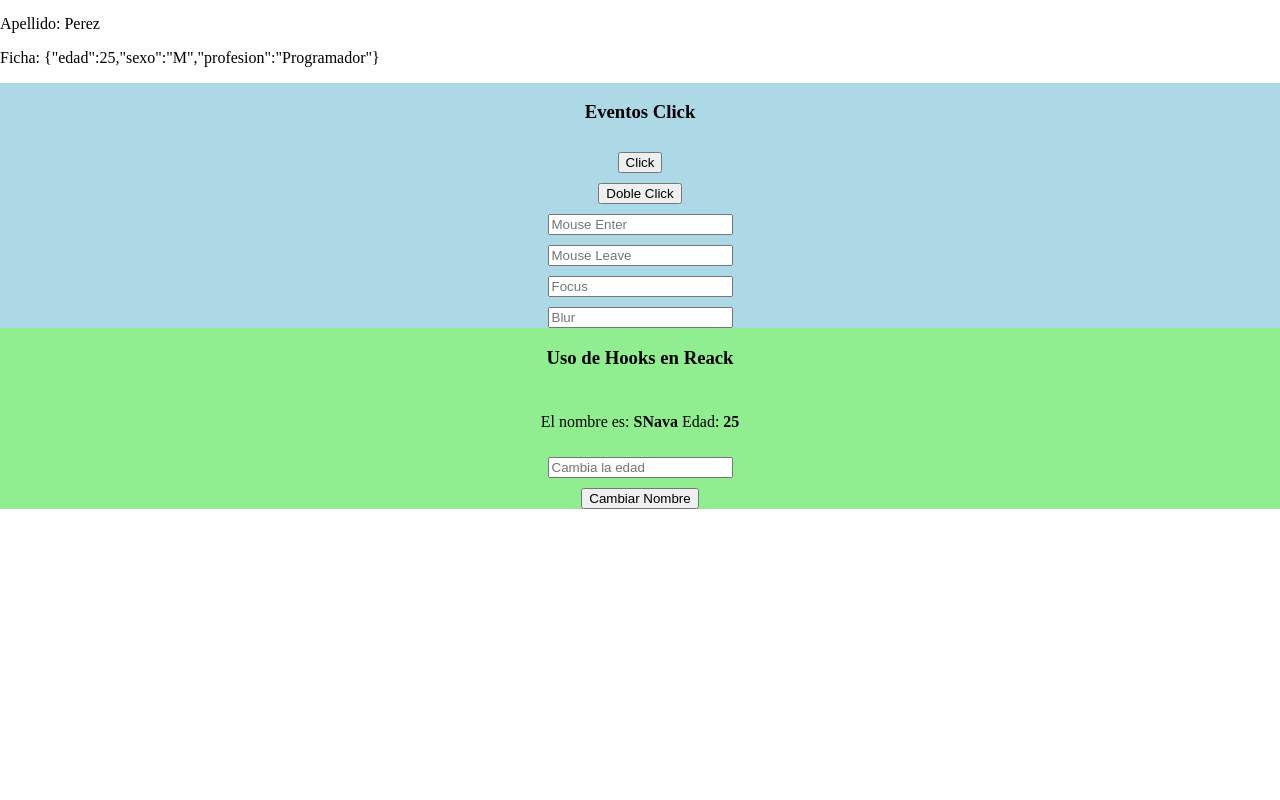
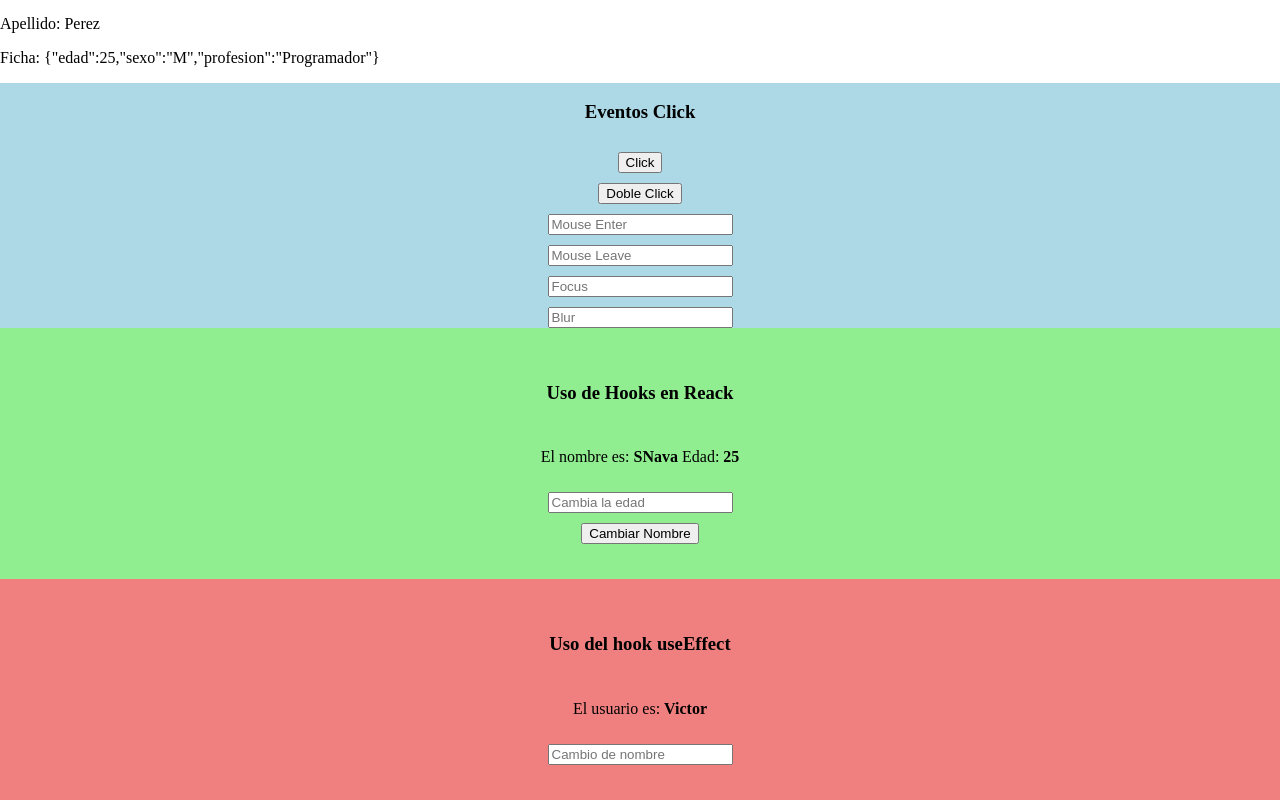
Before and after one commit to MaxSNa15/Master_React, a React (Create React App) app: page / in a window 1280 px wide. Shown: the part 681-1481 px from the top of the page. Before the commit the page ends 1190 px from the top, so only its background shows below. Built offline with nearby package versions, Linux system fonts and the light colour scheme.

Commit message:
Add HookTestComponent and update styling

```diff
--- a/src/App.tsx
+++ b/src/App.tsx
@@ -3,6 +3,7 @@ import { SecComponent } from './components/SecComponent';
 import { ThirComponent } from './components/ThirComponent';
 import { EventComponent } from './components/EventComponent';
 import { HookComponent } from './components/HookComponent';
+import { HookTestComponent } from './components/HookTestComponent';
 
 function App() {
   return (
@@ -15,6 +16,7 @@ function App() {
         <ThirComponent nombre='Juan' apellido='Perez' ficha={{edad: 25, sexo: 'M', profesion: 'Programador'}} />
         <EventComponent />
         <HookComponent />
+        <HookTestComponent />
       </main>
     </>
   );
--- /dev/null
+++ b/src/components/HookTestComponent.tsx
@@ -0,0 +1,33 @@
+import React, {useState, useEffect} from 'react'
+
+export const HookTestComponent = () => {
+
+    // const [contador, setContador] = useState(0);
+    const [usuario, setUsuario] = useState("Victor");
+    const modificarUsuario = (e: React.ChangeEvent<HTMLInputElement>) => {
+        setUsuario(e.target.value);
+    }
+
+    // Uso del hook useEffect en React
+    useEffect(() => {
+        // Se ejecuta cuando el componente se monta
+        console.log("El usuario cambio");
+
+        // Se ejecuta cuando el componente se desmonta
+        // return () => {
+        //     console.log("El componente se desmonto");
+        // }
+    });
+    // []); Si se deja vacio el arreglo, solo se ejecuta una vez
+    // [usuario]); Se ejecuta cuando el usuario cambia
+
+
+    return (
+        <div className='Efectit'>
+            <h3>Uso del hook useEffect</h3>
+            <p>El usuario es: <strong>{usuario}</strong></p>
+            <input type='text' placeholder='Cambio de nombre' onChange={modificarUsuario}/>
+
+        </div>
+    )
+}
--- a/src/index.css
+++ b/src/index.css
@@ -18,4 +18,15 @@ body {
   justify-content: center;
   background: lightgreen;
   gap: 10px;
+  padding: 35px 0;
 }
+
+.Efectit {
+  display: flex;
+  flex-direction: column;
+  align-items: center;
+  justify-content: center;
+  background: lightcoral;
+  gap: 10px;
+  padding: 35px 0;
+}
```
